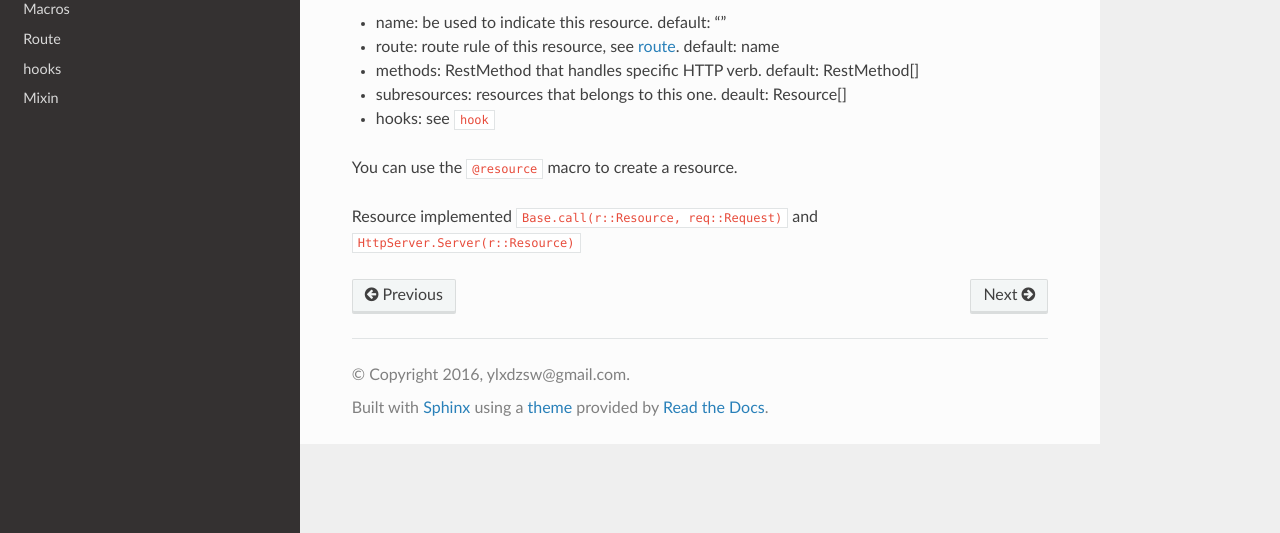
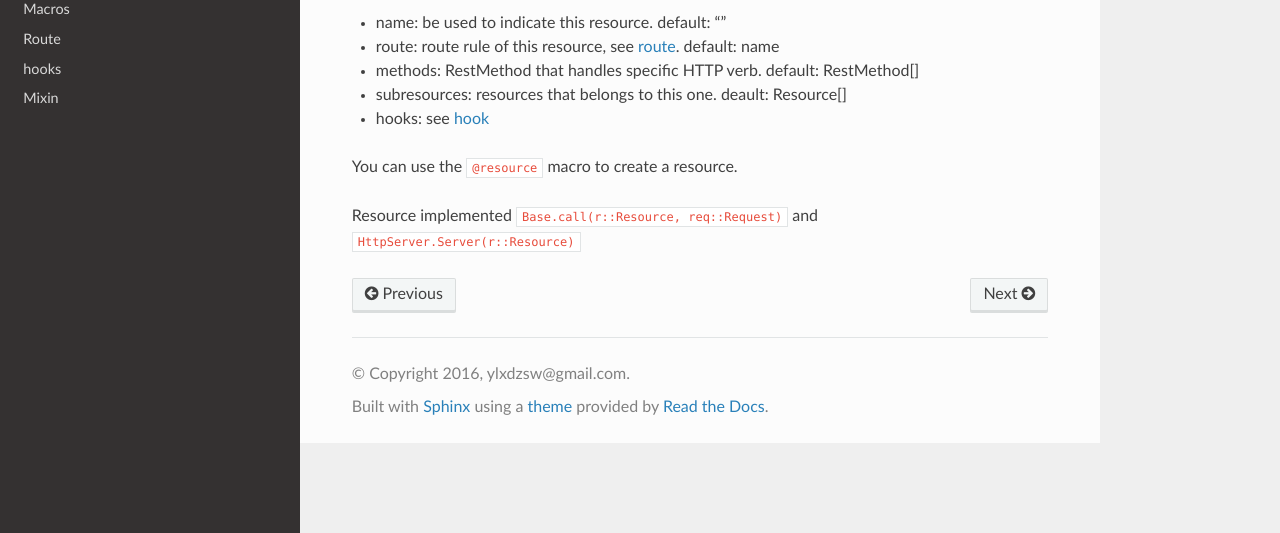
Before and after one commit to ylxdzsw/Restful.jl, a Sphinx documentation site: the page built from doc/sections/Resource.md, in a window 1280 px wide. Shown: the part 197-730 px from the top of the page. Built offline with Sphinx 7.4.7 and the Read the Docs theme 2.0.0, drawn with Linux system fonts in a browser that asks for light colours.

```diff
--- a/doc/sections/Resource.md
+++ b/doc/sections/Resource.md
@@ -5,7 +5,7 @@ Resource has four properties:
 - route: route rule of this resource, see [route](route.html). default: name
 - methods: RestMethod that handles specific HTTP verb. default: RestMethod[]
 - subresources: resources that belongs to this one. deault: Resource[]
-- hooks: see [`hook`](hook.html)
+- hooks: see [hook](hook.html)
 
 You can use the [`@resource`](macro.html) macro to create a resource.
 
```
Also changed, not shown: 1 other file.
